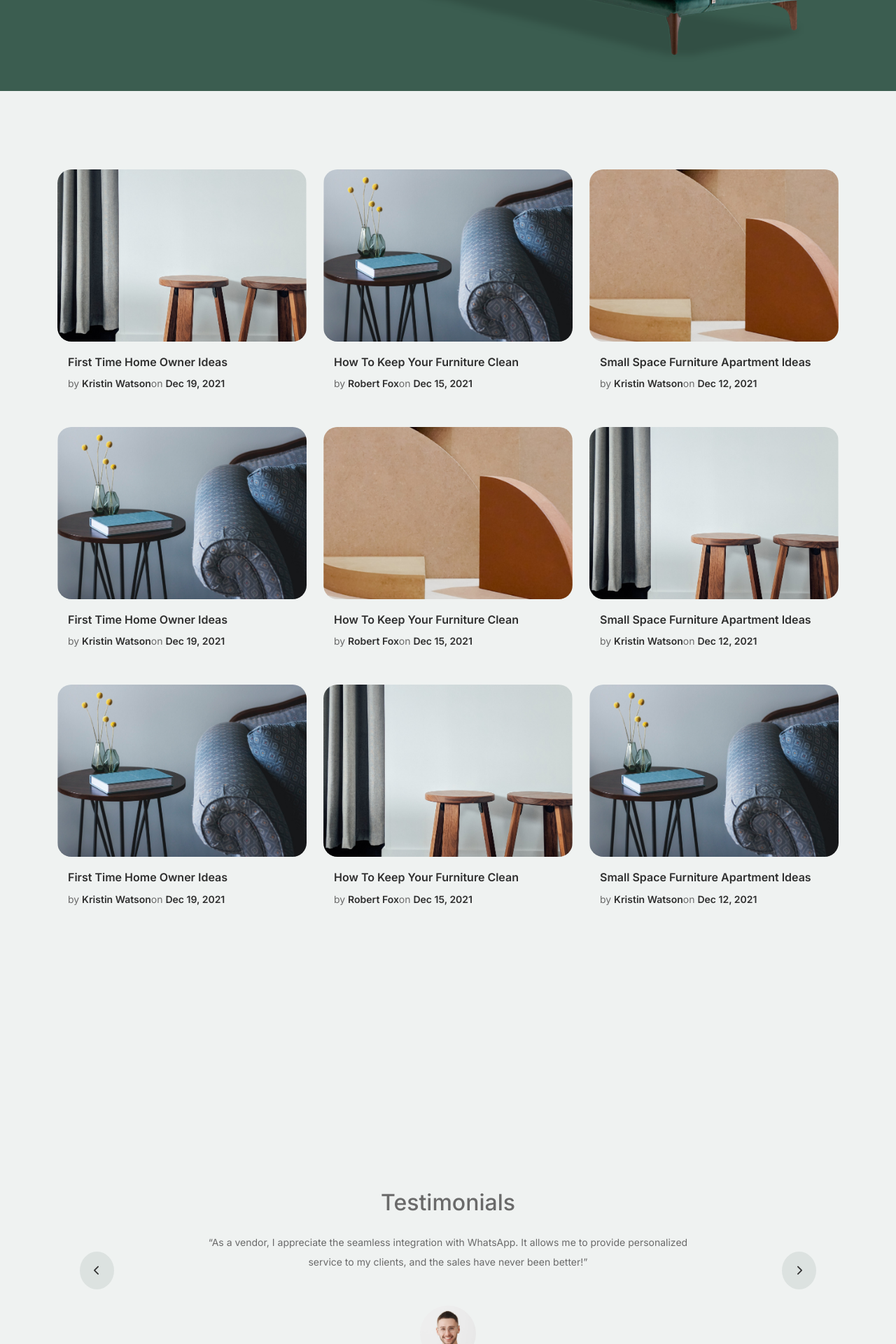
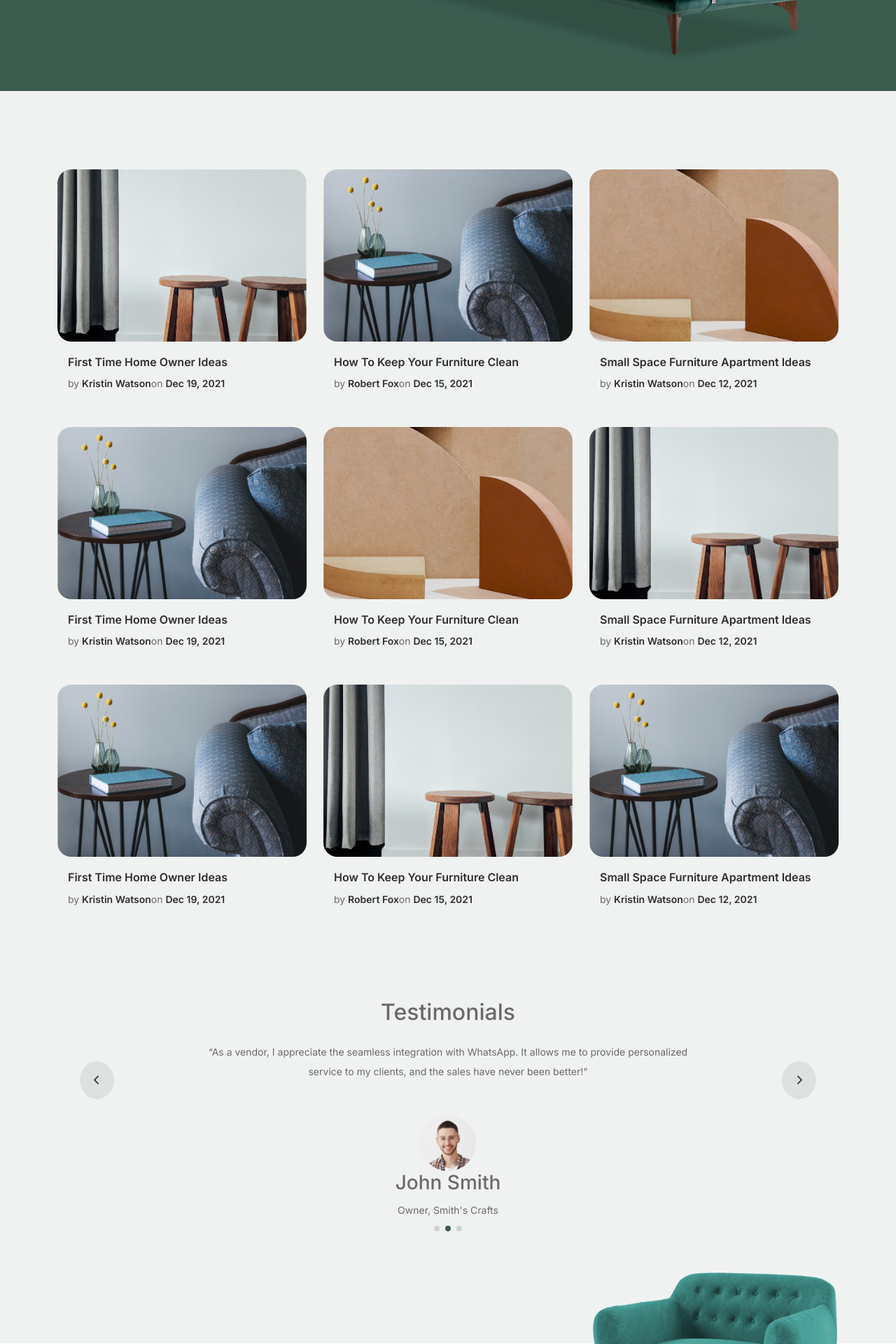
Before and after one commit to thomsontochi/Developia_Discord_frontend_repo, a React (Vite) app: page /BlogSection in a window 1280 px wide. Shown: the part 420-2340 px from the top of the page at 70% size. Built offline with nearby package versions, Linux system fonts and the light colour scheme.

Commit message:
image/css  adjustment

```diff
--- a/public/assets/css/style.css
+++ b/public/assets/css/style.css
@@ -593,7 +593,7 @@ a.more {
 }
 
 .testimonial-section {
-  padding: 10rem 0 10rem 0;
+  padding: 4rem 0 10rem 0;
   }
 
 .testimonial-slider-wrap {
@@ -722,7 +722,7 @@ a.more {
 }
 
 .blog-section {
-    padding: 7rem 0 12rem 0;
+    padding: 7rem 0 1rem 0;
 }
 
 .blog-section .post-entry a {
--- a/src/components/BlogInfoComponent.tsx
+++ b/src/components/BlogInfoComponent.jsx
@@ -1,11 +1,9 @@
 import React, {useEffect, useState} from 'react';
-// import Post_1 from "/src/assets/images/post-1.jpg";
-// import Post_2 from "/src/assets/images/post-2.jpg";
-// import Post_3 from "/src/assets/images/post-3.jpg";
 
-interface BlogInfoComponentProps {}
 
-const BlogInfoComponent: React.FC<BlogInfoComponentProps> = () => {
+
+
+const BlogInfoComponent = () => {
 
   const [BlogInfoComponentData, setBlogInfoComponentData] = useState([]);
 
@@ -23,7 +21,7 @@ const BlogInfoComponent: React.FC<BlogInfoComponentProps> = () => {
         <div className="container">
           <div className="row">
 
-            {  BlogInfoComponentData.map((blog:any)=>{
+            {  BlogInfoComponentData.map((blog)=>{
 
                    return(
 
--- a/src/pages/BlogSection.jsx
+++ b/src/pages/BlogSection.jsx
@@ -1,6 +1,7 @@
 import React from "react";
 import Testimonials from "../components/Testimonials";
 import BlogInfoComponent from "../components/BlogInfoComponent";
+
 
 
 
@@ -27,7 +28,7 @@ const BlogSection= () => {
 				</div>
 			</div>
 
-    <BlogInfoComponent />
+      <BlogInfoComponent />
 
    <Testimonials />
     </div>
```
Also changed, not shown: src/components/Product.jsx (+2 -5 lines).
